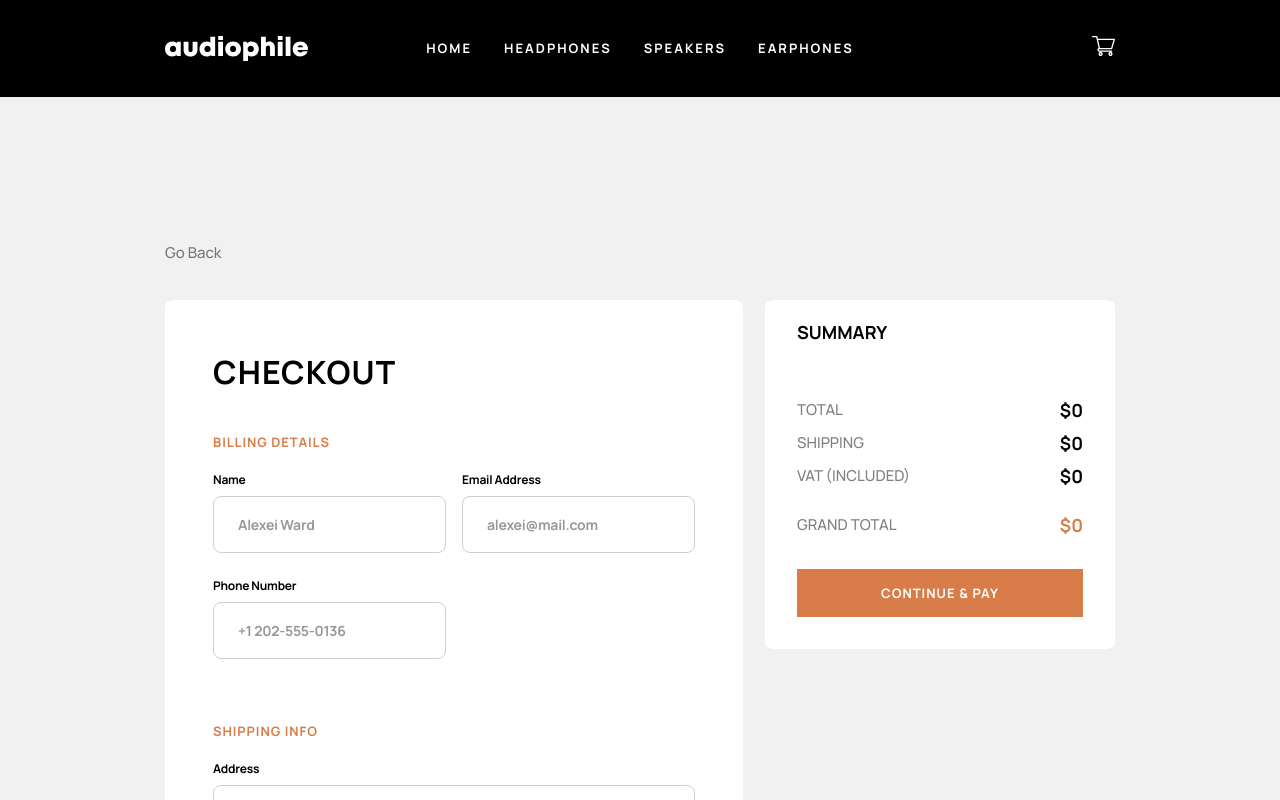
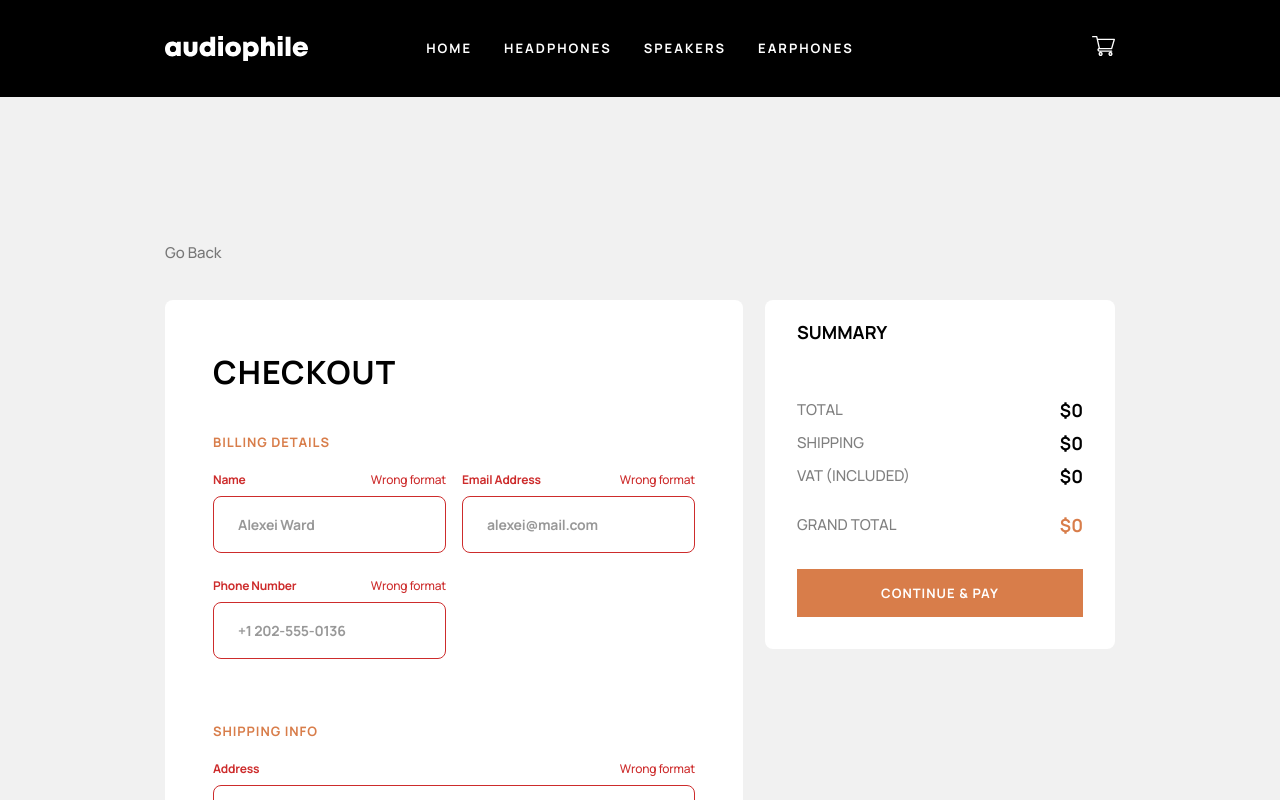
Before and after one commit to alexM421/fm-audio-e-commerce, a React (Vite) app: page /checkout in a window 1280 px wide. Both pictures are taken after a click on the button "CONTINUE & PAY". Shown: the top 800 px of the page. Built offline with nearby package versions, Linux system fonts and the light colour scheme.

Commit message:
Checkout done. Desktop App at first glance is OK.

```diff
--- a/src/modals/Cart/Cart.tsx
+++ b/src/modals/Cart/Cart.tsx
@@ -5,8 +5,13 @@ import { useCartContext } from "../../contexts/CartContext"
 //types
 import {  useEffect, useRef, type JSX } from "react"
 import type { Product } from "../../types/types"
+//shared
 import Button from "../../shared/Button/Button"
+//components
 import CartButton from "../../components/CartButton/CartButton"
+//react router
+import { useNavigate } from "react-router-dom"
+
 
 type CartItem = {
     count: number,
@@ -24,6 +29,8 @@ type CartProps = {
 export default function Cart ({ setCartDisplay, cartBtnRef }: CartProps): JSX.Element {
 
     const { cart, setCart } = useCartContext()
+
+    const navigate = useNavigate()
 
     const cartRef = useRef<HTMLDivElement | null>(null)
 
@@ -114,6 +121,18 @@ export default function Cart ({ setCartDisplay, cartBtnRef }: CartProps): JSX.El
         )
     }
 
+
+    const isCartEmpty = Object.values(cart).every(cartItem => !cartItem.count)
+
+    const handleCheckout = () => {
+        //if at least one cartItem is not null
+        if(!isCartEmpty){
+            navigate("/checkout")
+        }
+    }
+
+
+
     return(
         <>
             <div className={styles.background}></div>
@@ -128,7 +147,7 @@ export default function Cart ({ setCartDisplay, cartBtnRef }: CartProps): JSX.El
                         <p>TOTAL</p>
                         <h2>${getCartTotal().toLocaleString("en-US")}</h2>
                     </div>
-                    <Button link="/checkout">CHECKOUT</Button>
+                    <Button onClick={handleCheckout} disabled={isCartEmpty} >CHECKOUT</Button>
                 </div>
             </div>
         </>
--- a/src/pages/Checkout/Checkout.tsx
+++ b/src/pages/Checkout/Checkout.tsx
@@ -25,7 +25,7 @@ export default function Checkout ():JSX.Element {
 
             <Link to="/">Go Back</Link>
             <div className={styles["checkout-main"]}>
-                <CheckoutForm formRef={formRef}/>
+                <CheckoutForm formRef={formRef} setIsOrderConfirmed={setIsOrderConfirmed}/>
                 <CheckoutSummary isOrderConfirmed={isOrderConfirmed} formRef={formRef}/>
             </div>
         </div>
--- a/src/pages/Checkout/CheckoutForm/CheckoutForm.tsx
+++ b/src/pages/Checkout/CheckoutForm/CheckoutForm.tsx
@@ -1,22 +1,27 @@
 //CSS
 import styles from "../Checkout.module.css"
 //React
-import { useRef, useState } from "react"
+import { useState } from "react"
 //Shared
 import TextInput from "../../../shared/TextInput/TextInput"
 
 type CheckoutFormProps = {
     formRef: React.RefObject<HTMLFormElement | null>,
+    setIsOrderConfirmed: ( value: boolean | ((prevState: boolean) => boolean)) => void
 }
 
-export default function CheckoutForm ({ formRef }: CheckoutFormProps) {
+type errorsObj = {
+    [key: string]: boolean,
+}
+
+export default function CheckoutForm ({ formRef, setIsOrderConfirmed }: CheckoutFormProps) {
 
     const [paymentMethod, setPaymentMethod ] = useState<string>("e-money")
     const [formValues, setFormValues] = useState<{[key: string]: string}>(
         {
             name: "",
             email: "",
-            tel: "",
+            phone: "",
             address: "",
             zip: "",
             city: "",
@@ -26,11 +31,11 @@ export default function CheckoutForm ({ formRef }: CheckoutFormProps) {
         }
     )
 
-    const [errors, setErrors] = useState<{[key: string]: boolean}>(
+    const [errors, setErrors] = useState<errorsObj>(
         {
             name: false,
             email: false,
-            tel: false,
+            phone: false,
             address: false,
             zip: false,
             city: false,
@@ -45,10 +50,35 @@ export default function CheckoutForm ({ formRef }: CheckoutFormProps) {
     }
 
 
+
+
     const handleSubmit = (e: React.FormEvent<HTMLFormElement>) => {
         e.preventDefault()
         const formElements = e.currentTarget.elements
+        const tempErrors: errorsObj = {
+            name: false,
+            email: false,
+            phone: false,
+            address: false,
+            zip: false,
+            city: false,
+            country: false,
+            ["e-money-num"]: false,
+            pin: false,
+        }
 
+
+        for(let error in tempErrors){
+            const element = formElements.namedItem(error) as HTMLInputElement| null
+            if(element){
+                tempErrors[error] = !element.validity.valid
+            }
+        }
+
+        if(Object.values(tempErrors).every(error => !error)){
+            setIsOrderConfirmed(true)
+        }
+        setErrors(tempErrors)
     }
 
     return(
@@ -64,6 +94,7 @@ export default function CheckoutForm ({ formRef }: CheckoutFormProps) {
                             placeholder: "Alexei Ward",
                             type:"text",
                         }}
+                        error={errors.name}
                         value={formValues.name}
                         setValue={setValue}
                     />
@@ -74,6 +105,7 @@ export default function CheckoutForm ({ formRef }: CheckoutFormProps) {
                             name:"email",
                             type:"email",
                         }}
+                        error={errors.email}
                         value={formValues.email}
                         setValue={setValue}
                     />
@@ -83,9 +115,10 @@ export default function CheckoutForm ({ formRef }: CheckoutFormProps) {
                             placeholder:"+1 202-555-0136",
                             name:"phone",
                             type:"tel",
-                            pattern: "/\+?(1 \d{3}-\d{3}-\d{4})/"
+                            pattern: "\\+?(1\\s\\d{3}-\\d{3}-\\d{4})"
                         }}
-                        value={formValues.tel}
+                        error={errors.phone}
+                        value={formValues.phone}
                         setValue={setValue}
                     />
                 </div>
@@ -99,8 +132,9 @@ export default function CheckoutForm ({ formRef }: CheckoutFormProps) {
                             placeholder:"1137 Williams Avenue",
                             name:"address",
                             type:"text",
-                            pattern: ""
+
                         }}
+                        error={errors.address}
                         value={formValues.address}
                         setValue={setValue}
                     />
@@ -109,10 +143,11 @@ export default function CheckoutForm ({ formRef }: CheckoutFormProps) {
                         inputAttr = {{
                             placeholder:"10001",
                             name:"zip",
-                            type:"number",
-                            pattern: "/\d{5}/"
+                            type:"text",
+                            pattern: "^\\d{5}$"
                         }}
-                        value={formValues.tel}
+                        error={errors.zip}
+                        value={formValues.zip}
                         setValue={setValue}
                     />
                     <TextInput
@@ -122,6 +157,7 @@ export default function CheckoutForm ({ formRef }: CheckoutFormProps) {
                             name: "city",
                             type: "text",
                         }}
+                        error={errors.city}
                         value={formValues.city}
                         setValue={setValue}
                     />
@@ -132,6 +168,7 @@ export default function CheckoutForm ({ formRef }: CheckoutFormProps) {
                             name: "country",
                             type: "text",
                         }}
+                        error={errors.country}
                         value={formValues.country}
                         setValue={setValue}
                     />
@@ -160,9 +197,10 @@ export default function CheckoutForm ({ formRef }: CheckoutFormProps) {
                                 inputAttr={{
                                     placeholder:"238521993",
                                     name: "e-money-num",
-                                    type: "number",
-                                    pattern: "/\d{9}/"
+                                    type: "text",
+                                    pattern: "\\d{9}"
                                 }}
+                                error={errors["e-money-num"]}
                                 value={formValues["e-money-num"]}
                                 setValue={setValue}
                             />
@@ -171,9 +209,10 @@ export default function CheckoutForm ({ formRef }: CheckoutFormProps) {
                                 inputAttr={{
                                     placeholder:"6891",
                                     name: "pin",
-                                    type: "number",
-                                    pattern: "/\d{4}/"
+                                    type: "text",
+                                    pattern: "\\d{4}"
                                 }}
+                                error={errors.pin}
                                 value={formValues.pin}
                                 setValue={setValue}
                             />
--- a/src/shared/Button/Button.module.css
+++ b/src/shared/Button/Button.module.css
@@ -12,6 +12,14 @@
     &:hover{
         cursor: pointer;
         background-color: #FBAF85;
+    }
+
+    &:disabled{
+        opacity: 0.5;
+        &:hover{
+            cursor: not-allowed;
+            background-color: #D87D4A;
+        }
     }
 }
 
--- a/src/shared/Button/Button.tsx
+++ b/src/shared/Button/Button.tsx
@@ -11,10 +11,11 @@ type ButtonProps = {
     children: React.ReactNode,
     link? : string,
     variant?: string,
+    disabled?: boolean,
     onClick?: () => void,
 }
 
-export default function Button ({ children ,link, variant="primary", onClick }: ButtonProps):JSX.Element {
+export default function Button ({ children ,link, variant="primary", disabled, onClick }: ButtonProps):JSX.Element {
 
     if(link){
         const linkElement: JSX.Element =
@@ -26,7 +27,7 @@ export default function Button ({ children ,link, variant="primary", onClick }:
     }
     else{
         const buttonElement: JSX.Element =
-            <button className={`${styles.button} ${styles[variant]}`} onClick={onClick}>
+            <button disabled={disabled} className={`${styles.button} ${styles[variant]}`} onClick={onClick}>
                 { children }
             </button>
 
--- a/src/shared/TextInput/TextInput.module.css
+++ b/src/shared/TextInput/TextInput.module.css
@@ -3,11 +3,20 @@
     flex-direction: column;
     gap: 8px;
 
-    &>h3{
-        font-size: 12px;
-        letter-spacing: -0.21px;
+
+
+    &>div{
+
+        display: flex;
+        justify-content: space-between;
+        align-items: center;
         color: black;
-        font-weight: bold;
+
+        &>h3{
+            font-size: 12px;
+            letter-spacing: -0.21px;
+            font-weight: bold;
+        }
     }
 
     &>input{
@@ -31,3 +40,21 @@
         }
     }
 }
+
+
+.err{
+
+    &>div{
+        color: #CD2C2C;
+
+        &>p{
+            font-size: 12px;
+            font-weight: 500;
+            letter-spacing: -0.21px;
+        }
+    }
+
+    &>input{
+        border-color: #CD2C2C;
+    }
+}
--- a/src/shared/TextInput/TextInput.tsx
+++ b/src/shared/TextInput/TextInput.tsx
@@ -9,22 +9,24 @@ type TextInputProps = {
         name?: string,
         id?: string,
         type?: string,
-        required?: boolean,
-        title?: string,
         pattern?: string,
         placeholder?: string,
     },
+    error: boolean,
     value: string,
-        setValue: (e: React.ChangeEvent<HTMLInputElement>) => void
+    setValue: (e: React.ChangeEvent<HTMLInputElement>) => void
 }
 
-export default function TextInput ({ legend, inputAttr, value, setValue }: TextInputProps):JSX.Element {
+export default function TextInput ({ legend, inputAttr={pattern: ""}, error, value, setValue }: TextInputProps):JSX.Element {
 
 
 
     return(
-        <div className={styles["text-input"]}>
-            <h3>{legend}</h3>
+        <div className={`${styles["text-input"]} ${error? styles.err:""}`}>
+            <div>
+                <h3>{legend}</h3>
+                {error && <p>Wrong format</p>}
+            </div>
             <input
             {...inputAttr}
             value={value}
```
Also changed, not shown: src/pages/Home/Home.tsx (+4 -4 lines).
